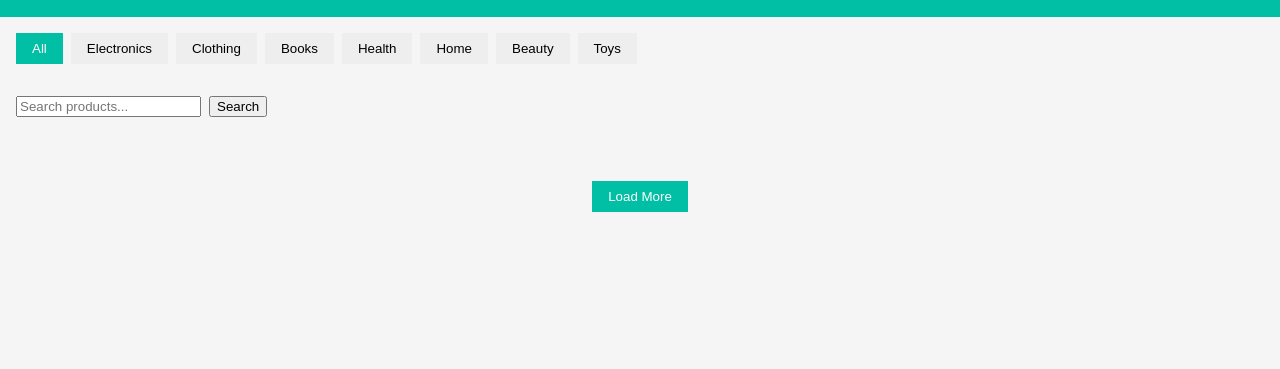
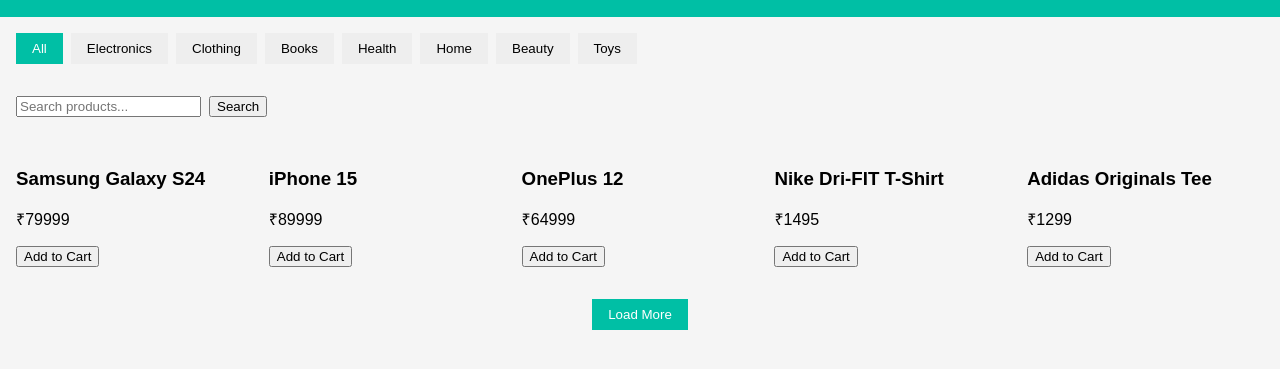
Before and after one commit to Raju-1209/rajukart-ecommerce, a website: page public/index.html in a window 1280 px wide. Shown: the part 95-464 px from the top of the page. Drawn offline with Linux system fonts and the light colour scheme; no server answers.

Commit message:
feat: New RajuKart frontend structure created by canva

```diff
--- a/public/index.html
+++ b/public/index.html
@@ -4,7 +4,7 @@
   <meta charset="UTF-8" />
   <meta name="viewport" content="width=device-width, initial-scale=1.0"/>
   <title>RajuKart</title>
-  <link rel="stylesheet" href="/style.css" />
+  <link rel="stylesheet" href="style.css" />
 </head>
 <body>
   <!-- Header -->
@@ -77,6 +77,6 @@
   </div>
 
   <!-- Scripts -->
-  <script type="module" src="/main.js"></script>
+  <script type="module" src="/scripts/main.js"></script>
 </body>
 </html>
```
